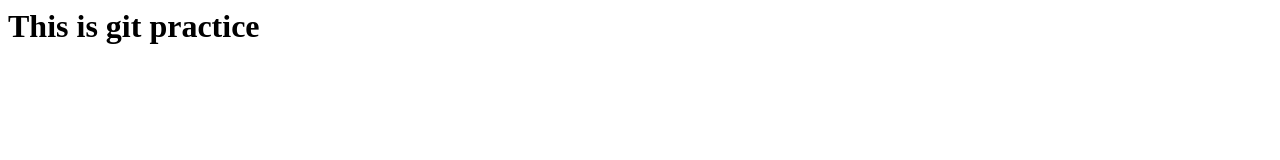
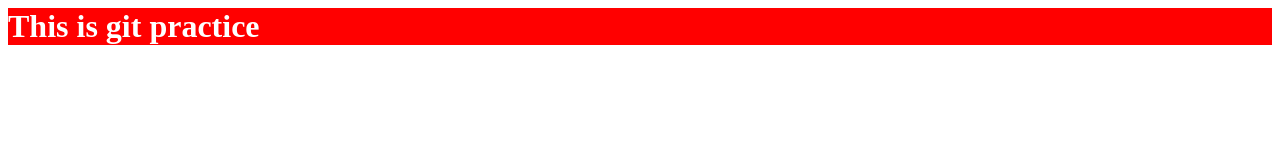
Before and after one commit to pratik-85/local-repo, a plain HTML site: page index.html in a window 1280 px wide. Drawn offline with Linux system fonts and the light colour scheme.

Commit message:
index.html file is updated.

```diff
--- a/index.html
+++ b/index.html
@@ -1,5 +1,7 @@
 <html>
-	<head></head>
+	<head>
+		<link href="style.css" rel="stylesheet"></link>
+	</head>
 	<body>
 		<h1>This is git practice</h1>
 	</body>
```
